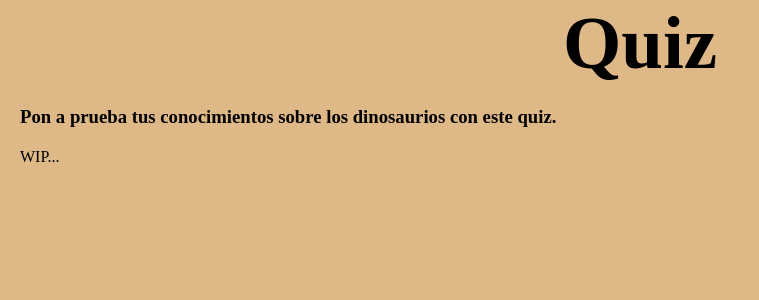
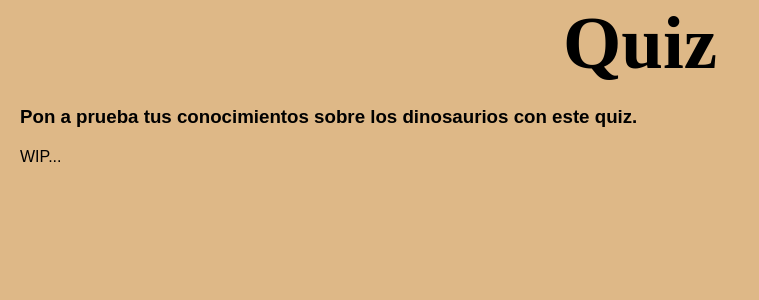
Before and after one commit to JulianIbPe/sauripedia, a PHP site: page /pages/quiz.html in a window 1280 px wide. Shown: the part 52-352 px from the top of the page, without its empty margins (0-759 px from the left). Run offline with PHP 8.4, Linux system fonts and the light colour scheme.

Commit message:
ytrgvjghfjgfhdgf

```diff
--- a/css/estilos.css
+++ b/css/estilos.css
@@ -1,8 +1,14 @@
+@font-face {
+    font-family:'jurassic world';
+    src: url(/Fuentes/african.ttf);
+}
+
 *{margin:0;padding:0;box-sizing:border-box;}
 
 p
 {
     padding-left: 20px;
+    font-family: arial;
 }
 
 li
@@ -109,11 +115,13 @@ h2
 {
     font-size: 75px;
     text-align: center;
+    font-family: 'jurassic world';
 }
 
 h3
 {
     padding: 20px;
+    font-family: arial;
 }
 
 ul
```
Also changed, not shown: css/home.css (+10 -0 lines), Fuentes/african.ttf (added).
